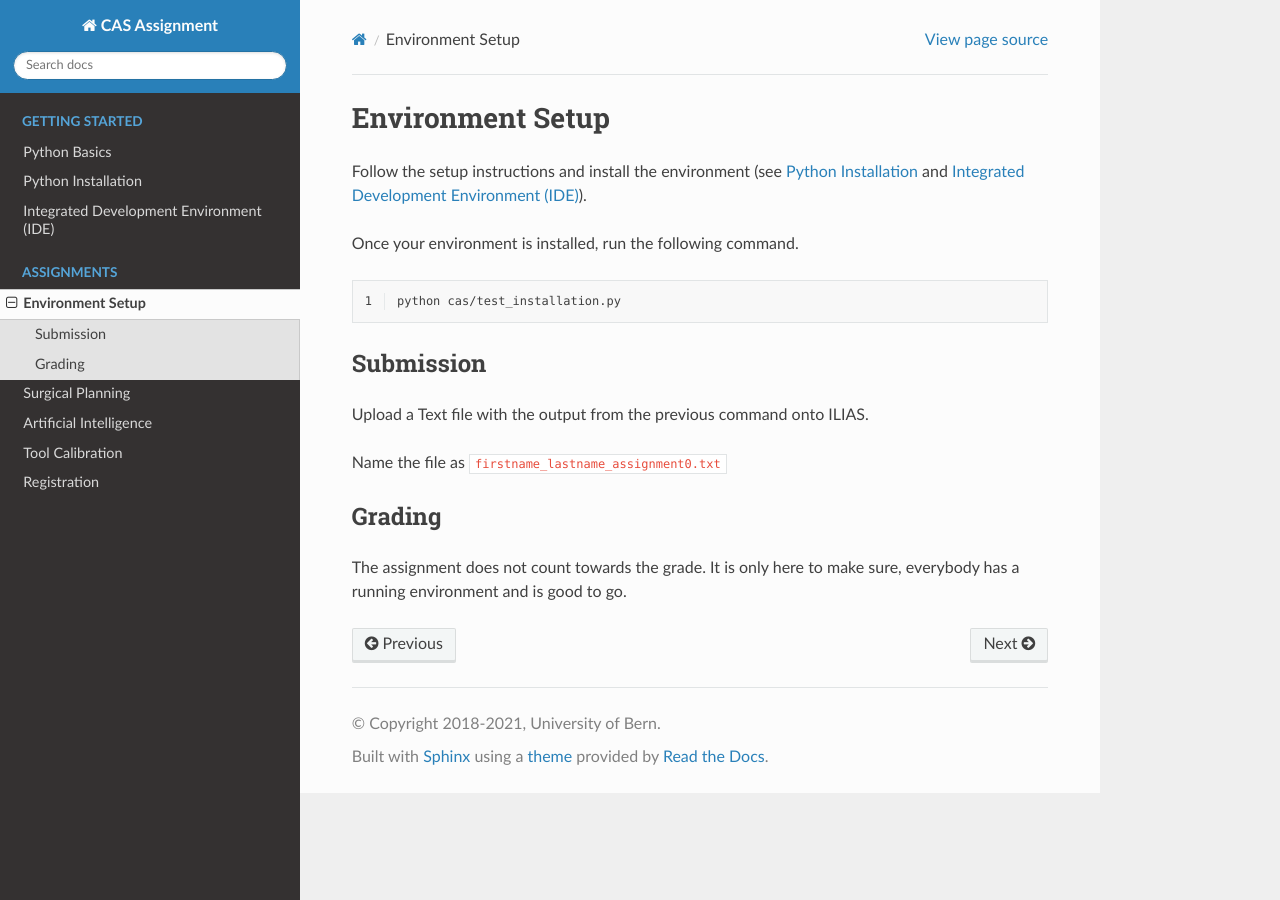
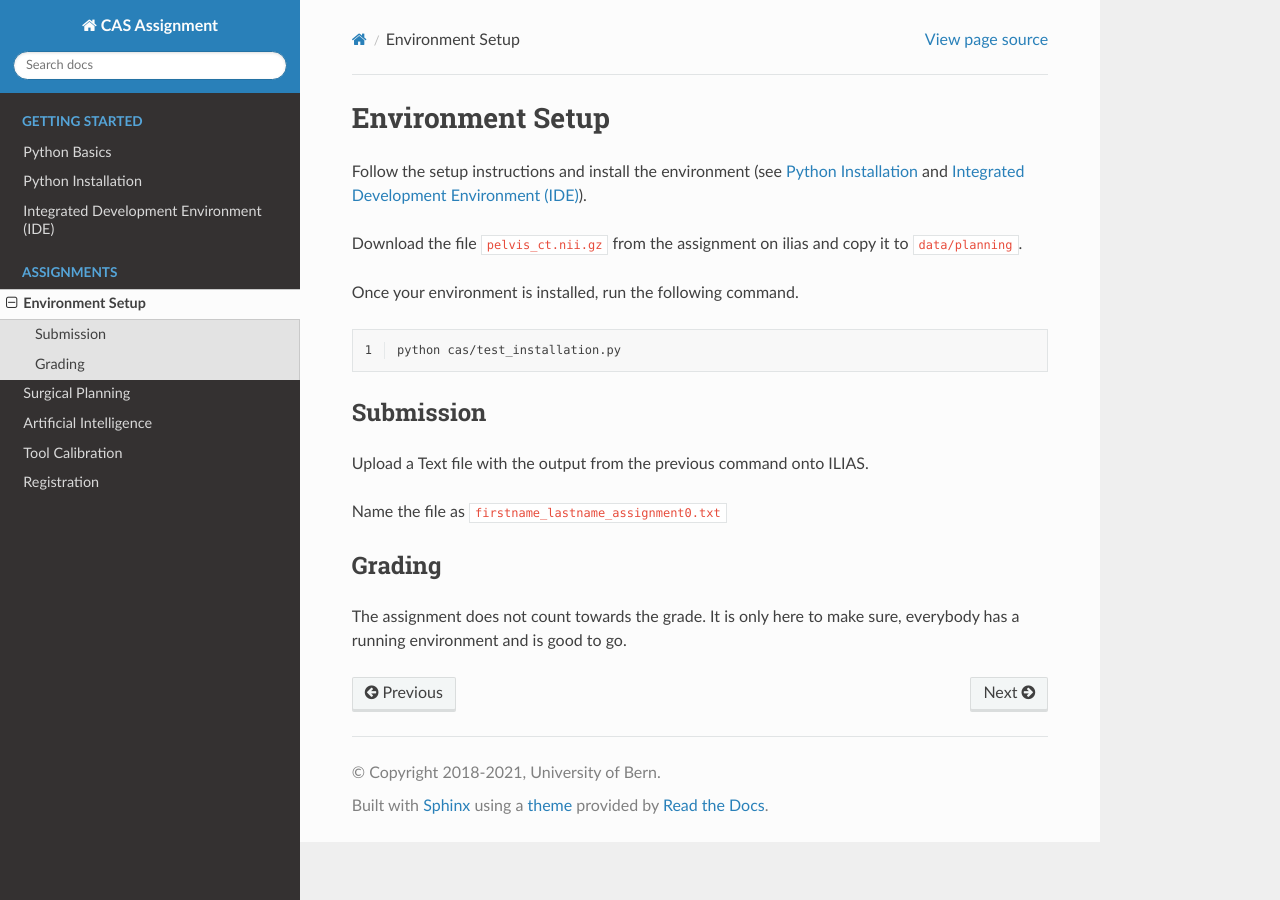
Before and after one commit to persmed/cas-assignment, a Sphinx documentation site: the page built from docs/assignment.setup.rst, in a window 1280 px wide. Built offline with Sphinx 7.4.7 and the Read the Docs theme 2.0.0, drawn with Linux system fonts in a browser that asks for light colours.

Commit message:
add instructions to download the required file for the environment setup assignment

```diff
--- a/docs/assignment.setup.rst
+++ b/docs/assignment.setup.rst
@@ -2,6 +2,8 @@ Environment Setup
 =================
 
 Follow the setup instructions and install the environment (see :doc:`installation.python` and :doc:`installation.ide`).
+
+Download the file ``pelvis_ct.nii.gz`` from the assignment on ilias and copy it to ``data/planning``.
 
 Once your environment is installed, run the following command.
 
```
